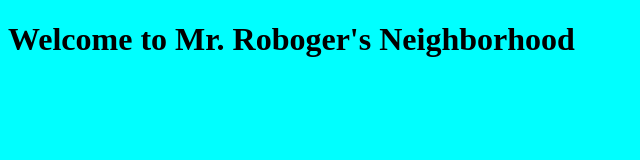
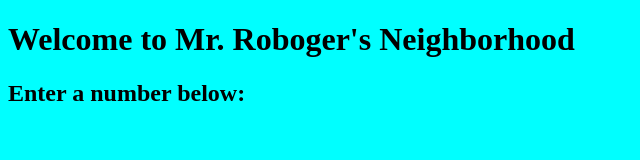
Before and after one commit to robertosk77/roboger.github.io, a plain HTML site: page index.html in a window 1280 px wide. Shown: the whole page, without its empty margins (0-640 px from the left). Drawn offline with Linux system fonts and the light colour scheme.

Commit message:
add an h2 tag

```diff
--- a/index.html
+++ b/index.html
@@ -6,7 +6,7 @@
 </head>
 <body>
   <h1>Welcome to Mr. Roboger's Neighborhood</h1>
-
+  <h2>Enter a number below:</h2>
 </body>
 
 </html>
```
